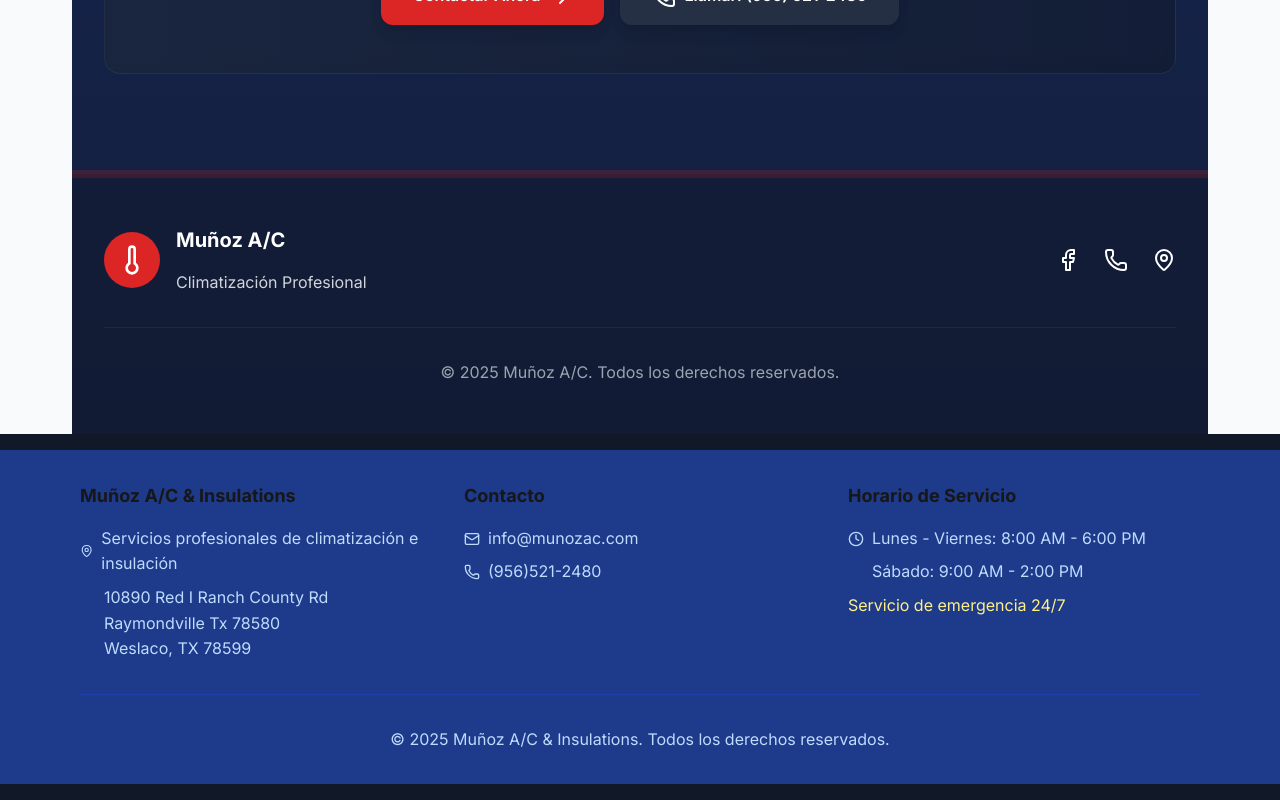
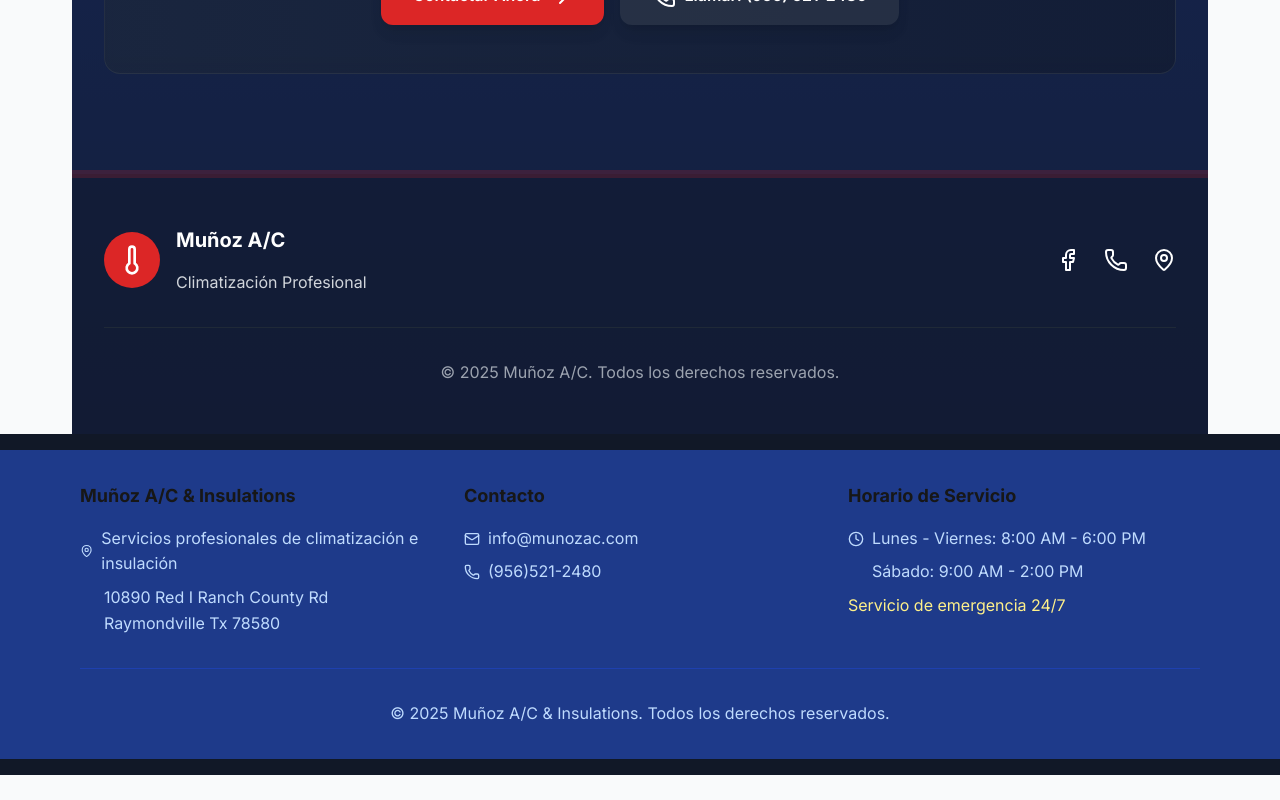
Before and after one commit to javierfevidaho/munoz-website, a Next.js app: page / in a window 1280 px wide. Shown: the part 1873-2673 px from the top of the page. After the commit the page ends 2648 px from the top, so only its background shows below. Built offline with nearby package versions, Linux system fonts and the light colour scheme.

Commit message:
fix address

```diff
--- a/src/components/Footer.tsx
+++ b/src/components/Footer.tsx
@@ -20,8 +20,7 @@
             >
               10890 Red I Ranch County Rd
               Raymondville Tx 78580<br />
-              Weslaco, TX 78599
-            </a>
+                          </a>
           </div>
           <div>
             <h3 className="font-bold text-lg mb-4">Contacto</h3>
```
